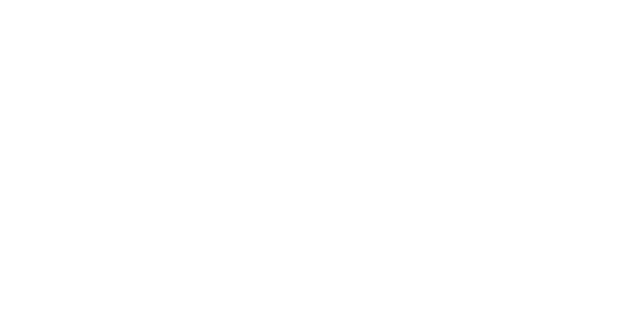
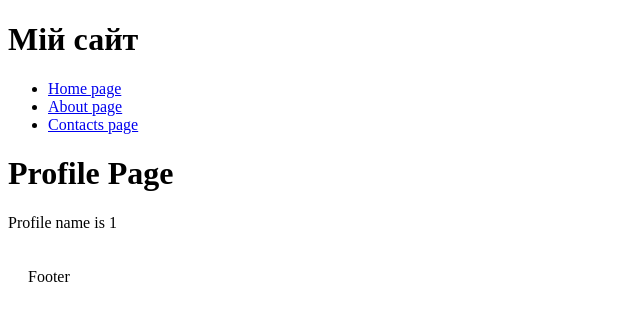
Before and after one commit to fc-fullstack-courses/pfe-2024-1-react-lessons, a React (Vite) app: page /profiles/1 in a window 1280 px wide. Before the commit this address had no page. Shown: the top 320 px of the page, without its empty margins (0-640 px from the left). Built offline with nearby package versions, Linux system fonts and the light colour scheme.

Commit message:
Add optional segments examples

```diff
--- a/src/App.jsx
+++ b/src/App.jsx
@@ -6,6 +6,7 @@ import { AboutPage } from './pages/About';
 import { ContactsPage } from './pages/Contacts';
 import { LoginPage } from './pages/LoginPage';
 import { RegistrationPage } from './pages/RegistrationPage';
+import ProfilePage from './pages/ProfilePage';
 
 
 function App() {
@@ -17,6 +18,11 @@ function App() {
           <Route index element={<HomePage user={'Test User'} />} />
           <Route path='about' element={<AboutPage />} />
           <Route path='contacts' element={<ContactsPage />} />
+          <Route path="profiles/:profileName" element={<ProfilePage />} />
+          {/* <Route path="profiles" element={<ProfileLayout />} >
+            <Route index element={<UserProfile />} />
+            <Route path=":profileId" element={<OtherProfile />} />
+          </Route> */}
         </Route>
 
         <Route path='/auth' element={<AuthLayout />}>
--- /dev/null
+++ b/src/pages/ProfilePage/index.jsx
@@ -0,0 +1,13 @@
+import { useParams } from "react-router";
+
+const ProfilePage = () => {
+  const { profileName } = useParams();
+  return (
+    <div>
+      <h1>Profile Page</h1>
+      <p>Profile name is {profileName}</p>
+    </div>
+  );
+}
+
+export default ProfilePage;
```
